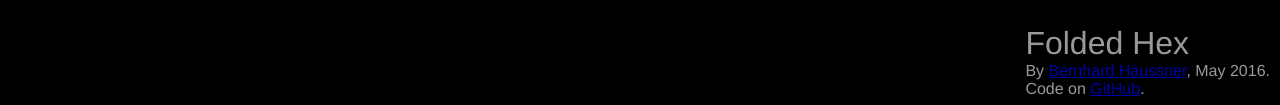
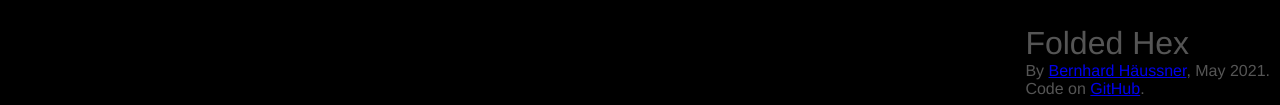
Before and after one commit to bxt/Nazareth-Knot, a plain HTML site: page more/foldedhex.html in a window 1280 px wide. Shown: the part 692-797 px from the top of the page. Drawn offline with Linux system fonts and the light colour scheme.

Commit message:
feat(foldedhex): work on description section

```diff
--- a/more/foldedhex.html
+++ b/more/foldedhex.html
@@ -6,13 +6,13 @@
   * { padding: 0; margin: 0; }
   body { background: #000; width: 100%; height: 100%; font-family: "Avenir Next", "Helvetica Neue", Arial, sans-serif;}
   body, h1 { font-weight: 100; }
-  a { opacity: 0.7; }
-  #content { position: absolute; bottom: 10px; right: 10px; color: #999; }
+  a { opacity: 1; }
+  #content { position: absolute; bottom: 10px; right: 10px; color: #555; }
   svg { max-height: 100%; max-width: 100%; }
 </style>
 <div id="content">
 <h1>Folded Hex</h1>
-<p>By <a href="http://bernhardhaeussner.de">Bernhard Häussner</a>, May 2016.<br/>Code on <a href="https://github.com/bxt/Nazareth-Knot">GitHub</a>.</p>
+<p>By <a href="http://bernhardhaeussner.de">Bernhard Häussner</a>, May 2021.<br/>Code on <a href="https://github.com/bxt/Nazareth-Knot/blob/gh-pages/more/foldedhex.rhtml">GitHub</a>.</p>
 </div>
 
 <script type="text/javascript" src="https://livejs.com/live.js"></script>
```
Also changed, not shown: 2 other files.
